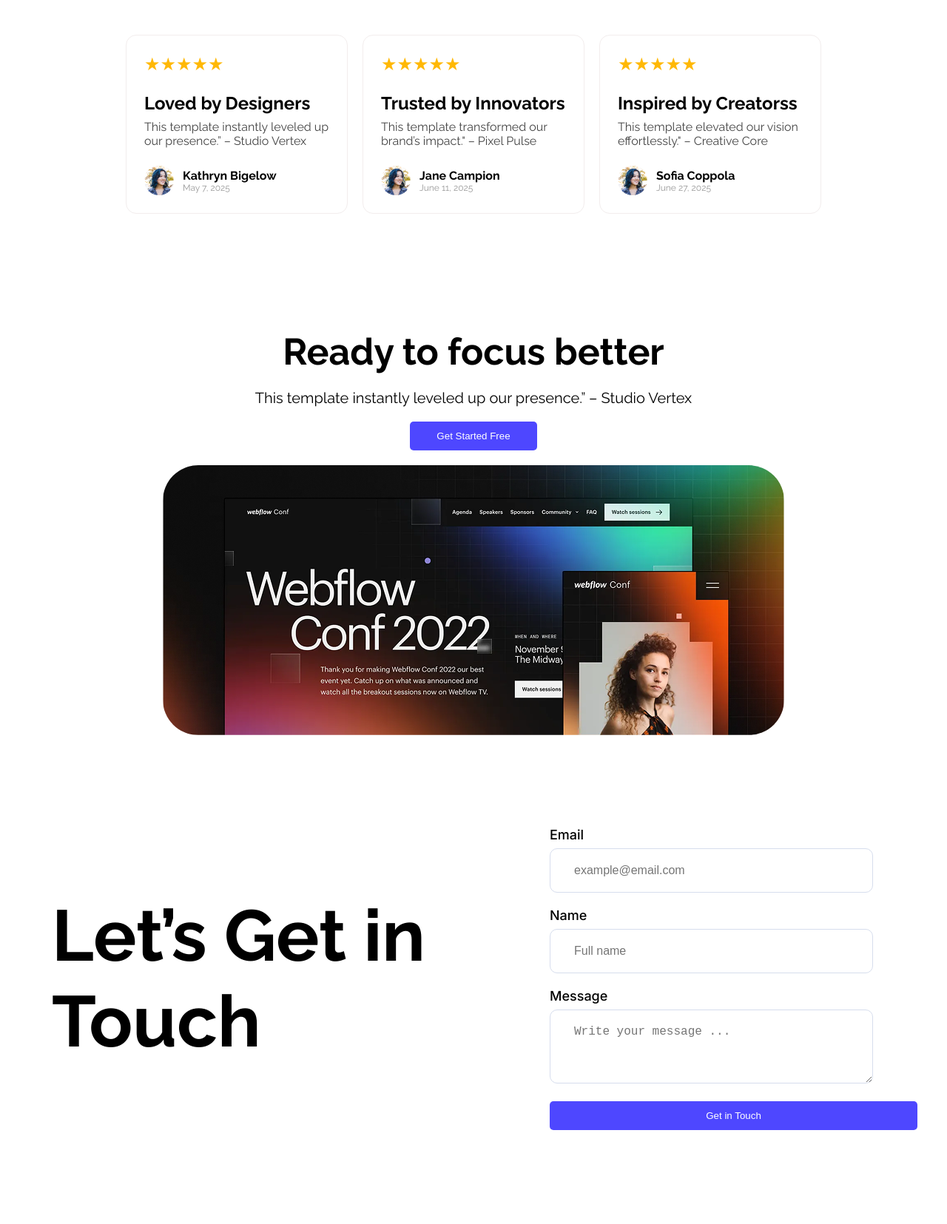
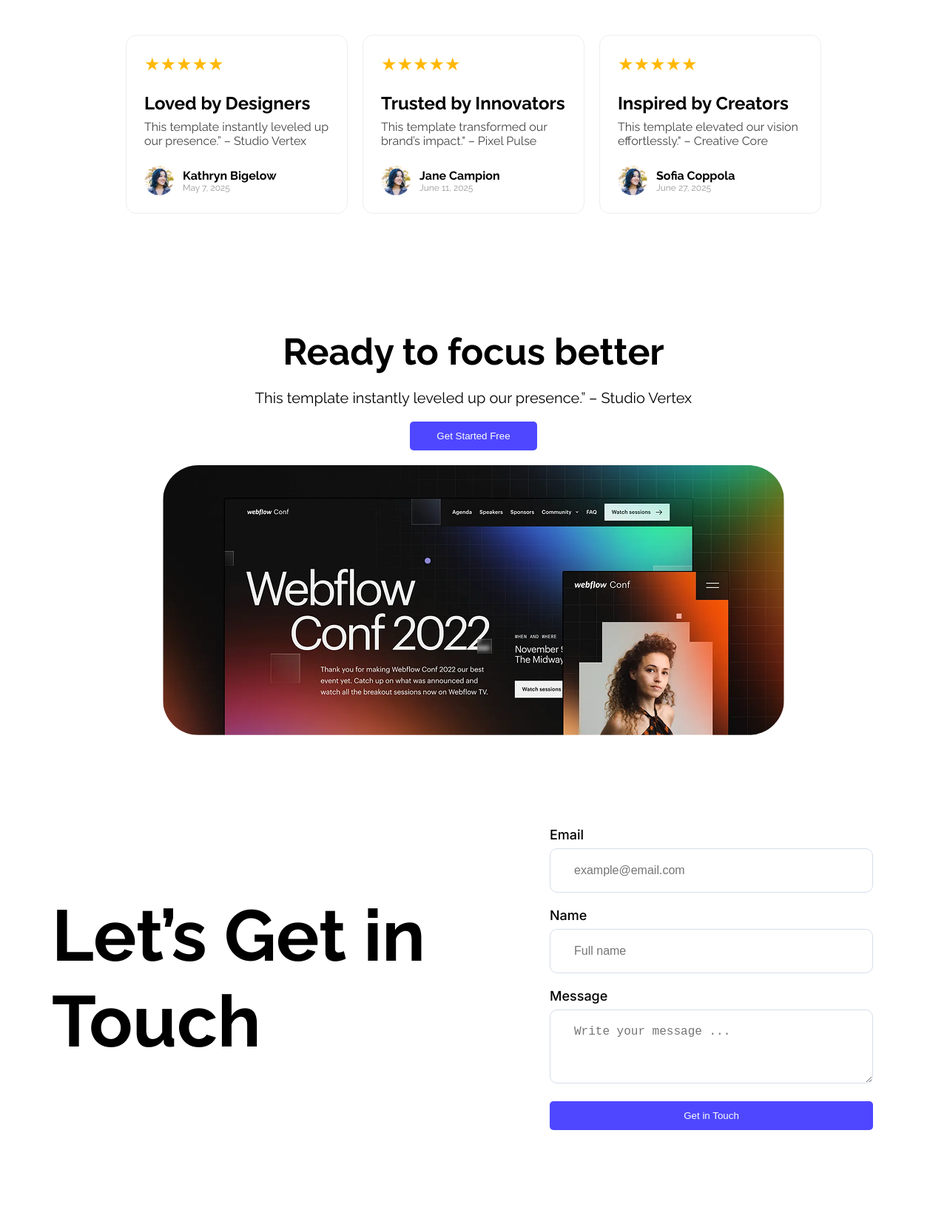
Before and after one commit to emrulislam/batch-12-assignment-01, a plain HTML site: page index.html in a window 1280 px wide. Shown: the part 1763-3418 px from the top of the page at 74% size. Drawn offline with Linux system fonts and the light colour scheme.

Commit message:
fixed get in touch button

```diff
--- a/Styles/style.css
+++ b/Styles/style.css
@@ -36,7 +36,8 @@ button:hover{
     color: white;
 }
 .form-btn{
-    width: 497px;
+  width: 100%;
+    max-width: 497px;
     background-color: #4E47FF;
     color: #ffffff;
     padding: 12px 36px;
--- a/index.html
+++ b/index.html
@@ -38,7 +38,7 @@
                     <button class="btn">Launch Live Preview</button>
                 </div>
                 <div class="action-right-side">
-                    <img src="Assets/wc-mini.png" alt="">
+                    <img src="Assets/wc-mini.png" alt="action column image">
                 </div>
             </div>
         </section>
@@ -95,7 +95,7 @@
         <!-- Testimonial Card Number-3 -->
                 <div class="testimonial-card">
                     <div class="stars">★★★★★</div>
-                    <h3>Inspired by Creatorss</h3>
+                    <h3>Inspired by Creators</h3>
                     <p>This template elevated our vision effortlessly." – Creative Core</p>
                     <div class="reviewer">
                         <img src="Assets/avatar.png" alt="Reviewer" />
```
